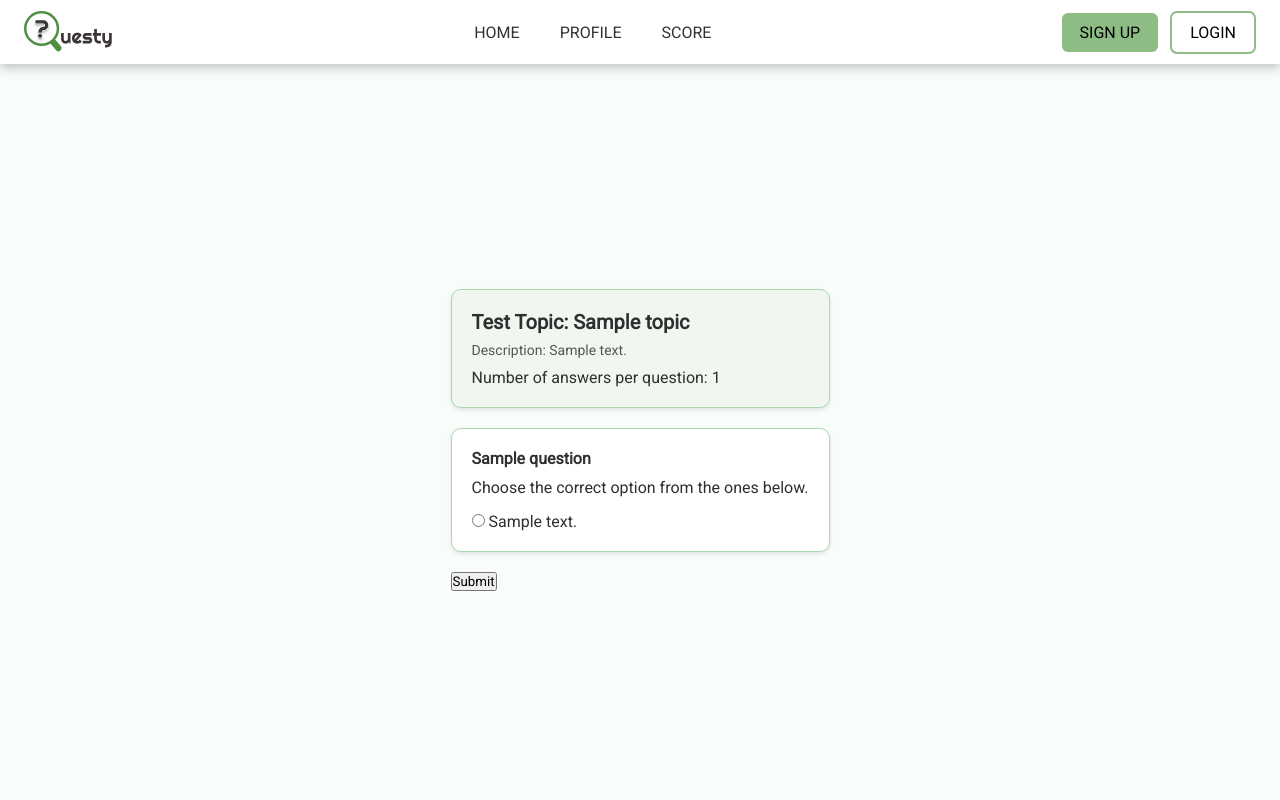
After one commit to Egor1586/Web-application-Science-and-entertainment-quiz, a Python web app: template test_app/templates/passing_test.html in a window 1280 px wide. The commit adds this page. Run offline with Jinja, Linux system fonts and the light colour scheme; the template is opened without the code that fills it: most values are stand-ins (such as "Sample title", 1, 10 or a date in 2020).

Commit message:
Add edit to test and offline passing test

```diff
--- a/Project/urls.py
+++ b/Project/urls.py
@@ -30,6 +30,8 @@ test_app.add_url_rule(rule= '/test_app<code>', view_func= render_test_app, metho
 test_app.add_url_rule(rule= '/new_quiz/', view_func= render_new_quiz, methods = ['GET', 'POST'])
 test_app.add_url_rule(rule= '/room<code>', view_func= render_room, methods = ['GET', 'POST'])
 
-test_app.add_url_rule(rule= '/edit_question/', view_func= render_edit_question, methods = ['GET', 'POST'])
+test_app.add_url_rule(rule= '/edit_question<id>', view_func= render_edit_question, methods = ['GET', 'POST'])
 
-test_app.add_url_rule(rule = '/edit_header_test', view_func = render_edit_header, methods = ['GET', 'POST'])
+test_app.add_url_rule(rule = '/edit_header_test<id>', view_func = render_edit_header, methods = ['GET', 'POST'])
+
+test_app.add_url_rule(rule = '/passing_test<code>', view_func = render_passing_test, methods = ['GET', 'POST'])
--- a/home_app/templates/home.html
+++ b/home_app/templates/home.html
@@ -42,7 +42,7 @@
             <div class="tests">
             {% for test in list_tests %}
 
-                <a href="/test_app{{ test.code }}?test_id= {{ test.id }}" class="test-card">
+                <a href="/passing_test{{ test.code }}?test_id= {{ test.id }}" class="test-card">
                     <div class="test-image">
                         <!-- <img src="{{ url_for('home_app.static', filename='images/1.jpg') }}" alt="test img" class="test-image1"> -->
                     </div>
--- /dev/null
+++ b/test_app/static/css/passing_test.css
@@ -0,0 +1,95 @@
+:root {
+    --green-main: #4CAF50;
+    --green-dark: #3e8641;
+    --green-light: #aad8af;
+    --bg-light: #f9fdf9;
+    --bg-aside: #f0f7f0;
+    --text-dark: #2f2f2f;
+    --shadow: rgba(0, 0, 0, 0.1);
+}
+
+body {
+    font-family: Arial, sans-serif;
+    background-color: var(--bg-light);
+    color: var(--text-dark);
+}
+
+.container {
+    max-width: 800px;
+    margin: auto;
+}
+
+.test-header {
+    display: flex;
+    justify-content: space-between;
+
+    background-color: var(--bg-aside);
+    border: 1px solid var(--green-light);
+
+    border-radius: 10px;
+    margin-top: 15px;
+    padding: 20px;
+    margin-bottom: 20px;
+    box-shadow: 0 2px 4px var(--shadow);
+}
+
+.test-details {
+    flex-grow: 1;
+}
+.test-title {
+    font-size: 20px;
+    font-weight: bold;
+    margin-bottom: 8px;
+}
+.test-description {
+    font-size: 14px;
+    color: #555;
+    margin-bottom: 10px;
+}
+.edit-btn {
+    background-color: white;
+    color: var(--green-dark);
+    border: 1px solid var(--green-main);
+    border-radius: 6px;
+    padding: 6px 12px;
+    font-size: 14px;
+    cursor: pointer;
+    height: fit-content;
+}
+.edit-btn:hover {
+    background-color: var(--green-light);
+}
+.question-block {
+    background-color: white;
+    border: 1px solid var(--green-light);
+    border-radius: 10px;
+    padding: 20px;
+    margin-bottom: 20px;
+    box-shadow: 0 2px 4px var(--shadow);
+}
+.question-header {
+    display: flex;
+    justify-content: space-between;
+    align-items: center;
+    font-size: 16px;
+    font-weight: bold;
+    margin-bottom: 10px;
+}
+.question-text {
+    margin-bottom: 15px;
+}
+.answer {
+    padding: 10px 15px;
+    border-radius: 8px;
+    margin-bottom: 10px;
+    font-size: 15px;
+    border-left: 5px solid transparent;
+}
+.correct {
+    background-color: var(--green-light);
+    border-left-color: var(--green-main);
+}
+.incorrect {
+    background-color: #ffe6e6;
+    border-left-color: rgb(238, 72, 72);
+}
--- a/test_app/templates/edit_head_test.html
+++ b/test_app/templates/edit_head_test.html
@@ -9,12 +9,12 @@
 {% endblock %}
 
 {% block content %}
-    <form action="" method="post">
+    <form action="" method="POST">
 
         <h1>Edit</h1>
 
-        <input type="text">
-        <input type="text">
+        <input type="text" name="topic" placeholder="Enter new topic for test">
+        <input type="text" name="description" placeholder="Enter new description for test">
 
         <button>Submit</button>
 
--- a/test_app/templates/test.html
+++ b/test_app/templates/edit_test.html
@@ -5,7 +5,7 @@
 {% endblock %}
 
 {% block links %}
-    <link rel="stylesheet" href="{{ url_for('test_app.static', filename= 'css/test.css') }}">
+    <link rel="stylesheet" href="{{ url_for('test_app.static', filename= 'css/edit_test.css') }}">
 {% endblock %}
 
 {% block content %}
@@ -17,7 +17,7 @@
                 <div class="meta-info">Number of answers per question: {{ test.question_count }} </div>
             </div>
             <button class="edit-btn">
-                <a href="/edit_header_test">Edit</a>
+                <a href="/edit_header_test{{ test.id }}">Edit</a>
             </button>
         </div>
 
@@ -27,7 +27,7 @@
                 <div class="question-header">
                 <div>{{ question.question }}</div>
                 <button class="edit-btn">
-                    <a href="/edit_question">Edit</a>
+                    <a href="/edit_question{{ question.id }}">Edit</a>
                 </button>
                 </div>
                 <div class="question-text">
--- /dev/null
+++ b/test_app/templates/passing_test.html
@@ -0,0 +1,42 @@
+{% extends "base.html" %}
+
+{% block title %}
+    Edit Test
+{% endblock %}
+
+{% block links %}
+    <link rel="stylesheet" href="{{ url_for('test_app.static', filename='css/passing_test.css') }}">
+{% endblock %}
+
+{% block content %}
+    <div class="container">
+        <div class="test-header">
+            <div class="test-details">
+                <div class="test-title">Test Topic: {{ test.topic }}</div>
+                <div class="test-description">Description: {{ test.description }}</div>
+                <div class="meta-info">Number of answers per question: {{ test.question_count }} </div>
+            </div>
+
+        </div>
+        <form action="" method="POST">
+            {% for question in quizzes_list %}
+                {% set answers = list_answers[loop.index0] %}
+                <div class="question-block">
+                    <div class="question-header">
+                    <div>{{ question.question }}</div>
+                    </div>
+                    <div class="question-text">
+                        Choose the correct option from the ones below.
+                    </div>
+                    {% for answer in answers %}
+                        <div>
+                            <input type="radio" id="{{ question.id }}" name="answers{{ question.id }}" value="{{ answer }}" />
+                            <label for="{{ question.id }}">{{ answer }}</label>
+                        </div>
+                    {% endfor %}
+                </div>
+            {% endfor %}
+            <button>Submit</button>
+        </form>
+    </div>
+{% endblock %}
--- a/test_app/views/__init__.py
+++ b/test_app/views/__init__.py
@@ -1,5 +1,6 @@
-from .view_tests import render_test_app
+from .view_edit_tests import render_test_app
 from .view_new_quiz import render_new_quiz
 from .view_room import render_room
 from .view_edit_quistion import render_edit_question
 from .views_edit_header import render_edit_header
+from .view_passing_test import render_passing_test
--- a/test_app/views/view_tests.py
+++ b/test_app/views/view_edit_tests.py
@@ -42,7 +42,7 @@ def render_test_app(code):
 
 
     return flask.render_template(
-        template_name_or_list= 'test.html',
+        template_name_or_list= 'edit_test.html',
         is_authorization = current_user.is_authenticated,
         username = current_user.username if current_user.is_authenticated else "",
         is_teacher= current_user.is_teacher if current_user.is_authenticated else "",
```
Also changed, not shown: test_app/templates/edit_question.html (+16 -7 lines), test_app/views/view_edit_quistion.py (+42 -3 lines), test_app/views/view_passing_test.py (added, +37 -0 lines), test_app/views/views_edit_header.py (+13 -1 lines), test_app/static/css/edit_test.css (renamed from test_app/static/css/test.css).
